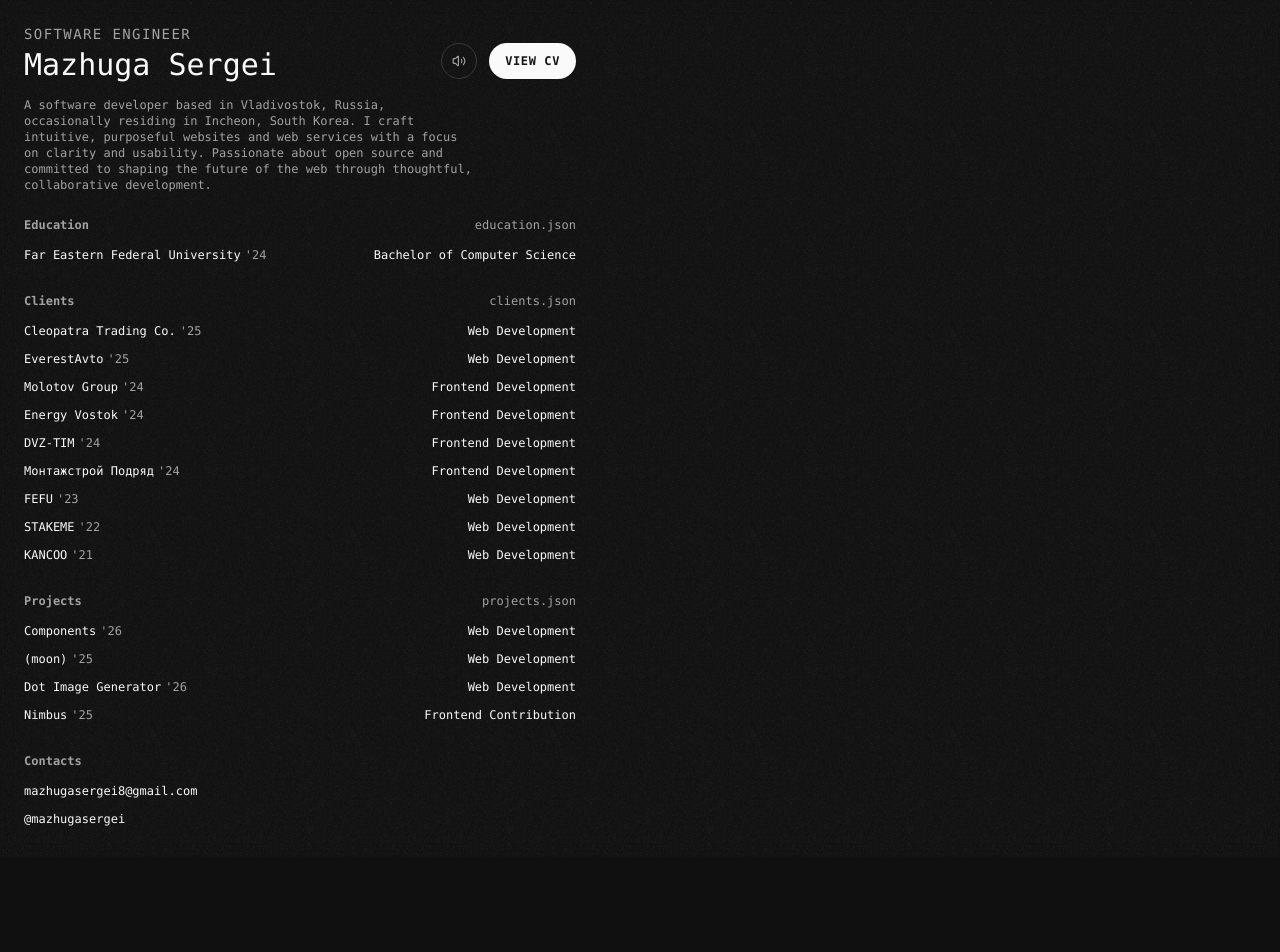
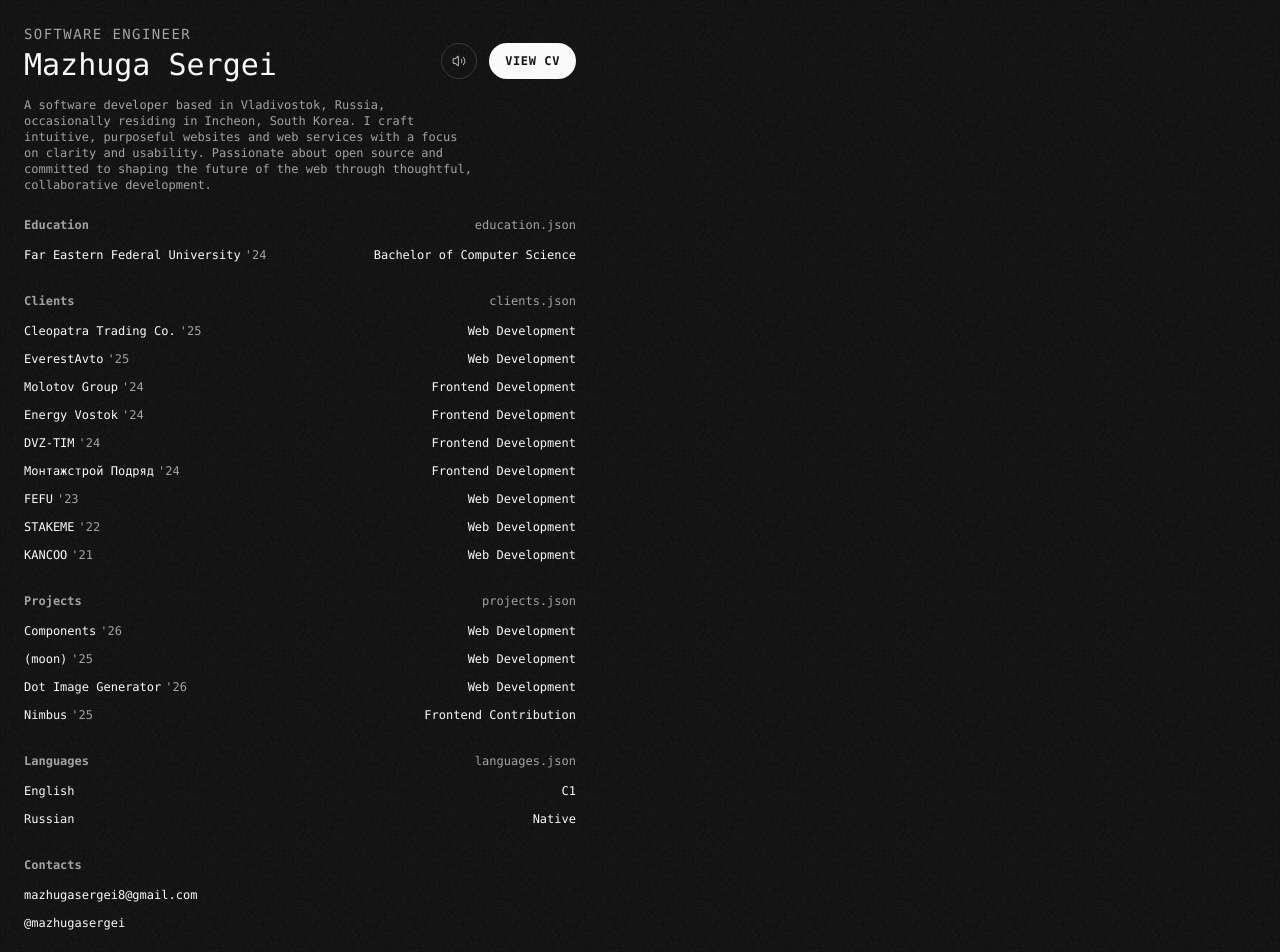
Before and after one commit to mazhugasergei/mazhugasergei.github.io, a Next.js app: page / in a window 1280 px wide. Shown: the top 952 px of the page. Before the commit the page ends 857 px from the top, so only its background shows below. Built offline with nearby package versions, Linux system fonts and the light colour scheme.

Commit message:
chore: update lists

```diff
--- a/src/components/lists.tsx
+++ b/src/components/lists.tsx
@@ -8,9 +8,24 @@ interface List {
 
 interface ListItem {
 	name: string
-	href: string
+	href?: string
 	year?: number
 	details?: string
+}
+
+export function ListItem({ href, ...props }: Partial<React.ComponentProps<typeof SoundLink>>) {
+	if (!href) {
+		return <span {...props} />
+	}
+
+	return (
+		<SoundLink
+			href={href}
+			target={href.toString().startsWith("/archive/") ? "_self" : "_blank"}
+			rel={href.toString().startsWith("/archive/") ? undefined : "noreferrer"}
+			{...props}
+		/>
+	)
 }
 
 export const lists: List[] = [
@@ -28,7 +43,7 @@ export const lists: List[] = [
 	{
 		title: "Clients",
 		items: [
-			{ name: "Cleopatra Trading Co.", href: "", year: 25, details: "Web Development" },
+			{ name: "Cleopatra Trading Co.", year: 25, details: "Web Development" },
 			{ name: "EverestAvto", href: "https://everestavtovl.ru", year: 25, details: "Web Development" },
 			{ name: "Molotov Group", href: "/archive/molotov-group", year: 24, details: "Frontend Development" },
 			{ name: "Energy Vostok", href: "/archive/energy-vostok", year: 24, details: "Frontend Development" },
@@ -46,6 +61,13 @@ export const lists: List[] = [
 			{ name: "(moon)", href: "/the-moon", year: 25, details: "Web Development" },
 			{ name: "Dot Image Generator", href: "/dot-image-generator", year: 26, details: "Web Development" },
 			{ name: "Nimbus", href: "https://github.com/logscore/Nimbus", year: 25, details: "Frontend Contribution" },
+		],
+	},
+	{
+		title: "Languages",
+		items: [
+			{ name: "English", details: "C1" },
+			{ name: "Russian", details: "Native" },
 		],
 	},
 	{
@@ -82,20 +104,22 @@ export function List({ title, index, items, className, ...props }: ListProps) {
 			</div>
 
 			<ul className="max-lg:space-y-1">
-				{items.map((item) => (
+				{items.map((item) => {
+					return (
 						<li key={item.name}>
-						<SoundLink
+							<ListItem
 								href={item.href}
-							target={item.href.startsWith("/archive/") ? "_self" : "_blank"}
-							rel={item.href.startsWith("/archive/") ? undefined : "noreferrer"}
 								className="group focus-visible:bg-accent -mx-2 flex items-center gap-1 rounded px-2 py-1 leading-5 outline-0"
 							>
-							<span className="group-hover:underline group-focus-visible:underline">{item.name}</span>
+								<span className={cn(item.href && "group-hover:underline group-focus-visible:underline")}>
+									{item.name}
+								</span>
 								{item.year && <span className="text-muted-foreground">'{item.year}</span>}
 								{item.details && <span className="ml-auto">{item.details}</span>}
-						</SoundLink>
+							</ListItem>
 						</li>
-				))}
+					)
+				})}
 			</ul>
 		</section>
 	)
```
Lines whose indentation alone changed are shown as unchanged.
